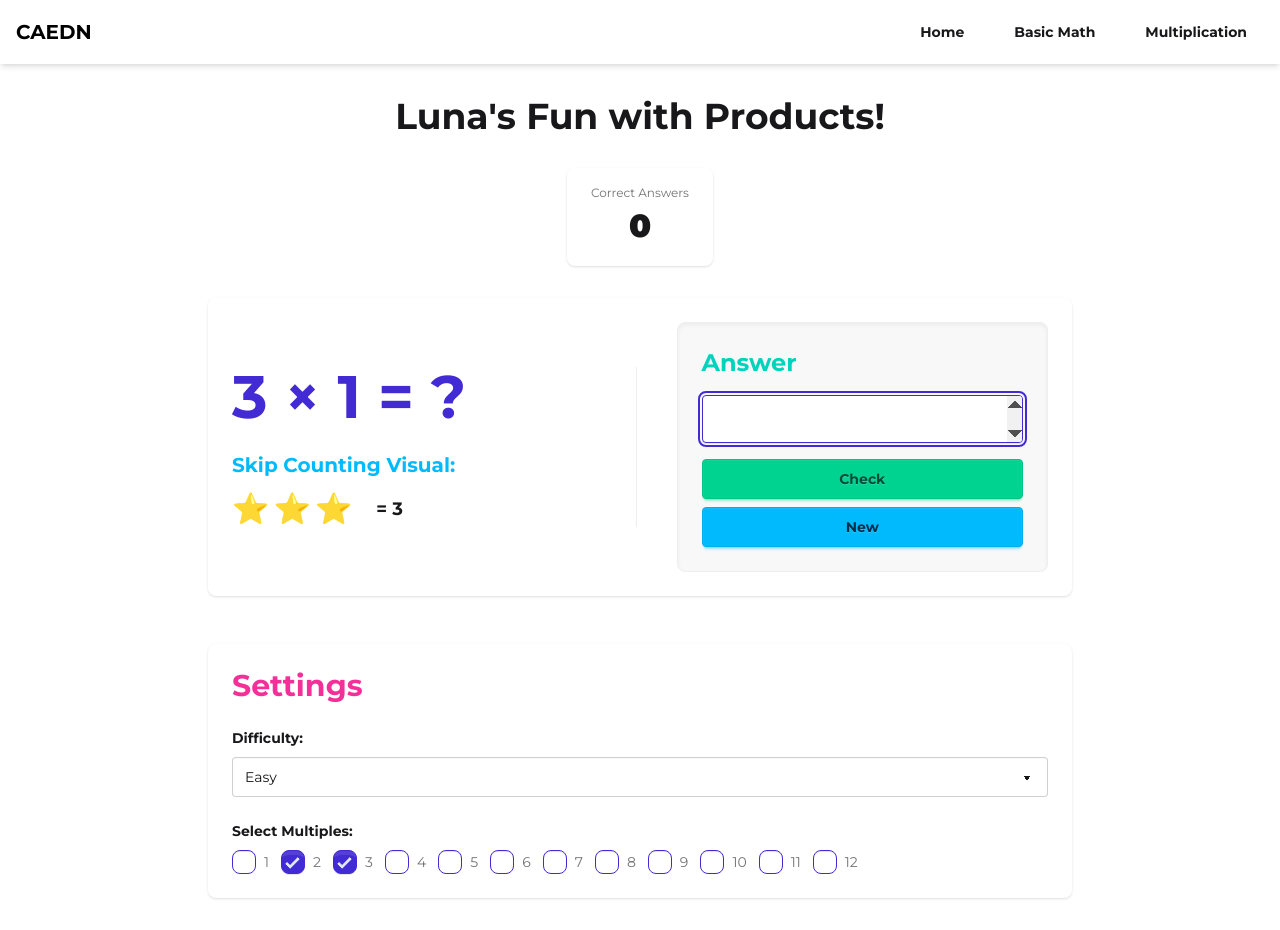
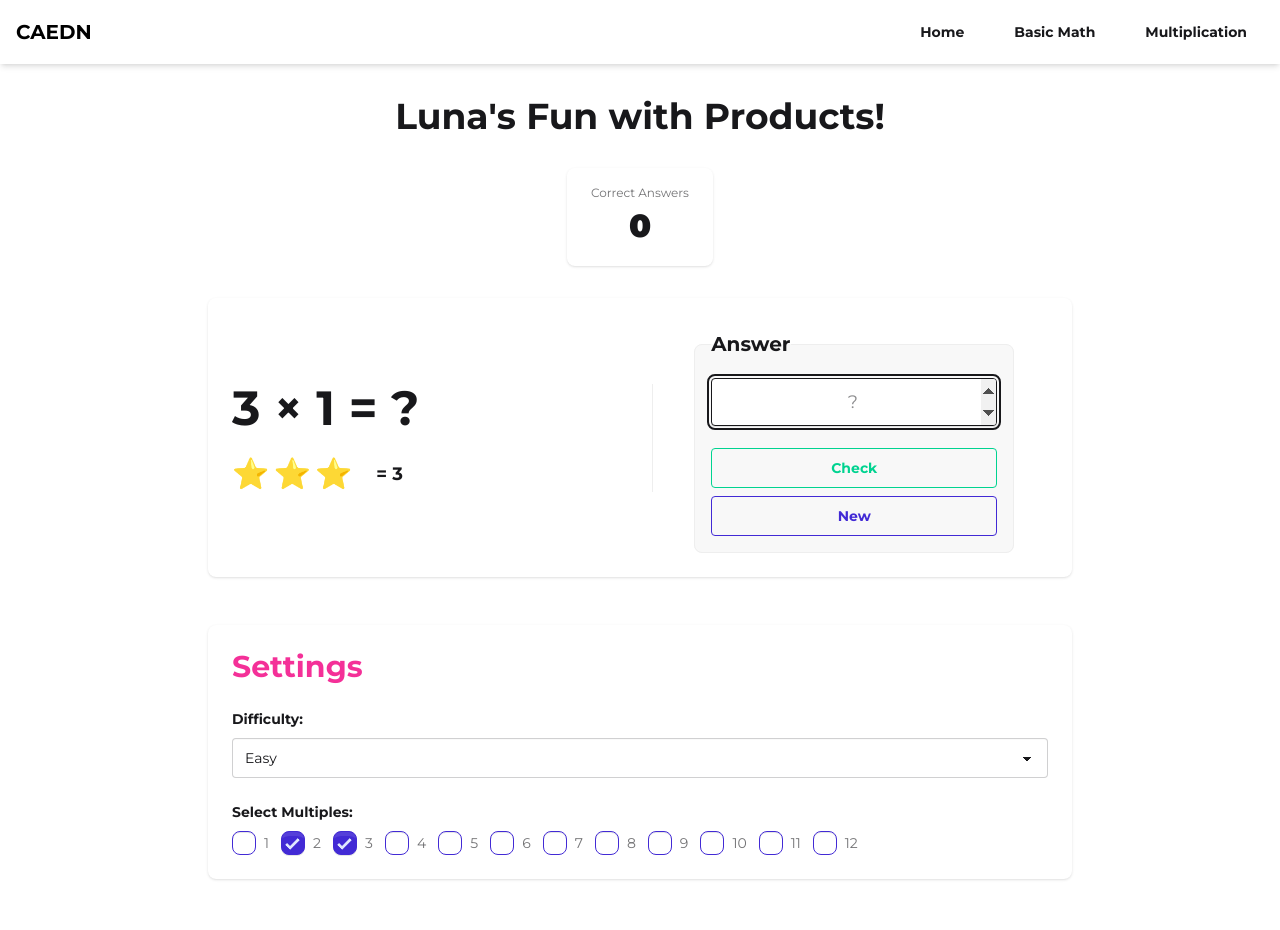
Before and after one commit to jcicaro/caedn-ts, a React (Vite) app: page /multiplication in a window 1280 px wide. Built offline with nearby package versions, Linux system fonts and the light colour scheme.

Commit message:
fix form style to be consistent

```diff
--- a/src/pages/Multiplication.tsx
+++ b/src/pages/Multiplication.tsx
@@ -22,12 +22,11 @@ const generateProblem = (difficulty: Difficulty, multiples: number[]) => {
 };
 
 const ProblemDisplay: React.FC<{ num1: number; num2: number }> = ({ num1, num2 }) => (
-  <div className="text-6xl font-bold text-center lg:text-left text-primary">
+  <div className="text-5xl font-bold text-center lg:text-left">
     {num1} × {num2} = ?
   </div>
 );
 
-// SkipCountVisual shows rows for skip counting: each row represents one skip
 const SkipCountVisual: React.FC<{ times: number; step: number; icon?: string }> = ({ times, step, icon = '⭐' }) => (
   <div className="flex flex-col gap-4 items-center lg:items-start">
     {Array.from({ length: times }).map((_, i) => {
@@ -125,35 +124,45 @@ export default function Multiplication() {
               <ProblemDisplay num1={problem.num1} num2={problem.num2} />
               {difficulty === DIFFICULTY.EASY && (
                 <div className="mt-6">
-                  <div className="text-xl font-semibold text-info mb-3">Skip Counting Visual:</div>
                   <SkipCountVisual times={problem.num2} step={problem.num1} />
                 </div>
               )}
             </div>
 
-            <div className="flex-1 flex flex-col justify-center lg:pl-8">
-              <div className="bg-base-200 border border-base-300 rounded-box p-6 shadow-inner">
-                <div className="text-2xl font-bold text-accent mb-4">Answer</div>
+            <div className="flex-1 flex justify-center">
+              <fieldset className="fieldset bg-base-200 border-base-300 rounded-box w-xs border p-4">
+                <legend className="fieldset-legend text-xl">Answer</legend>
+
                 <input
                   type="number"
-                  ref={inputRef}
+                  placeholder="?"
                   value={userAnswer}
                   onChange={(e) => setUserAnswer(e.target.value)}
                   onKeyDown={onKey}
-                  className="input input-bordered input-primary input-lg w-full text-center text-3xl mb-4"
+                  ref={inputRef}
+                  className="input input-bordered input-lg mb-4 w-full text-center"
                 />
-                <button onClick={check} className="btn btn-success btn-block mb-2">
-                  Check
-                </button>
-                <button onClick={newProblem} className="btn btn-info btn-block">
-                  New
-                </button>
+
+                <div className="flex flex-col justify-center gap-2">
+                  <button
+                    onClick={(e) => { e.preventDefault(); check(); }}
+                    className="btn btn-outline btn-success w-full"
+                  >
+                    Check
+                  </button>
+                  <button
+                    onClick={(e) => { e.preventDefault(); newProblem(); }}
+                    className="btn btn-outline btn-primary w-full"
+                  >
+                    New
+                  </button>
+                </div>
+
                 {feedback && (
-                  <div className={`mt-4 text-xl font-bold text-center ${feedback.startsWith('✅') ? 'text-success' : 'text-error'}`}>
-                    {feedback}
-                  </div>
+                  <div className={`text-lg text-center mt-4 ${feedback.startsWith('✅') ? 'text-success' : 'text-error'}`}>{feedback}</div>
                 )}
-              </div>
+
+              </fieldset>
             </div>
           </div>
         </div>
```
